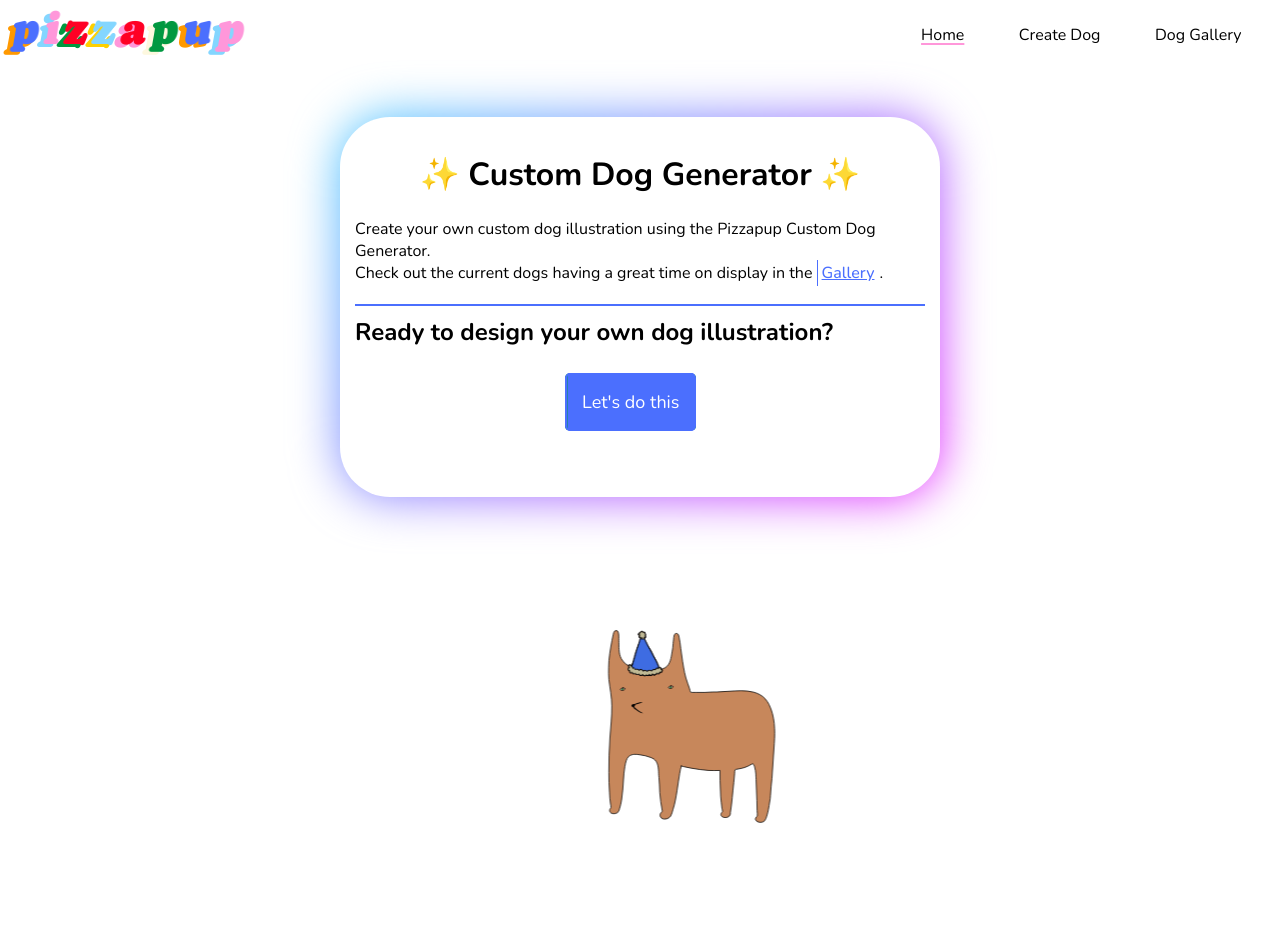
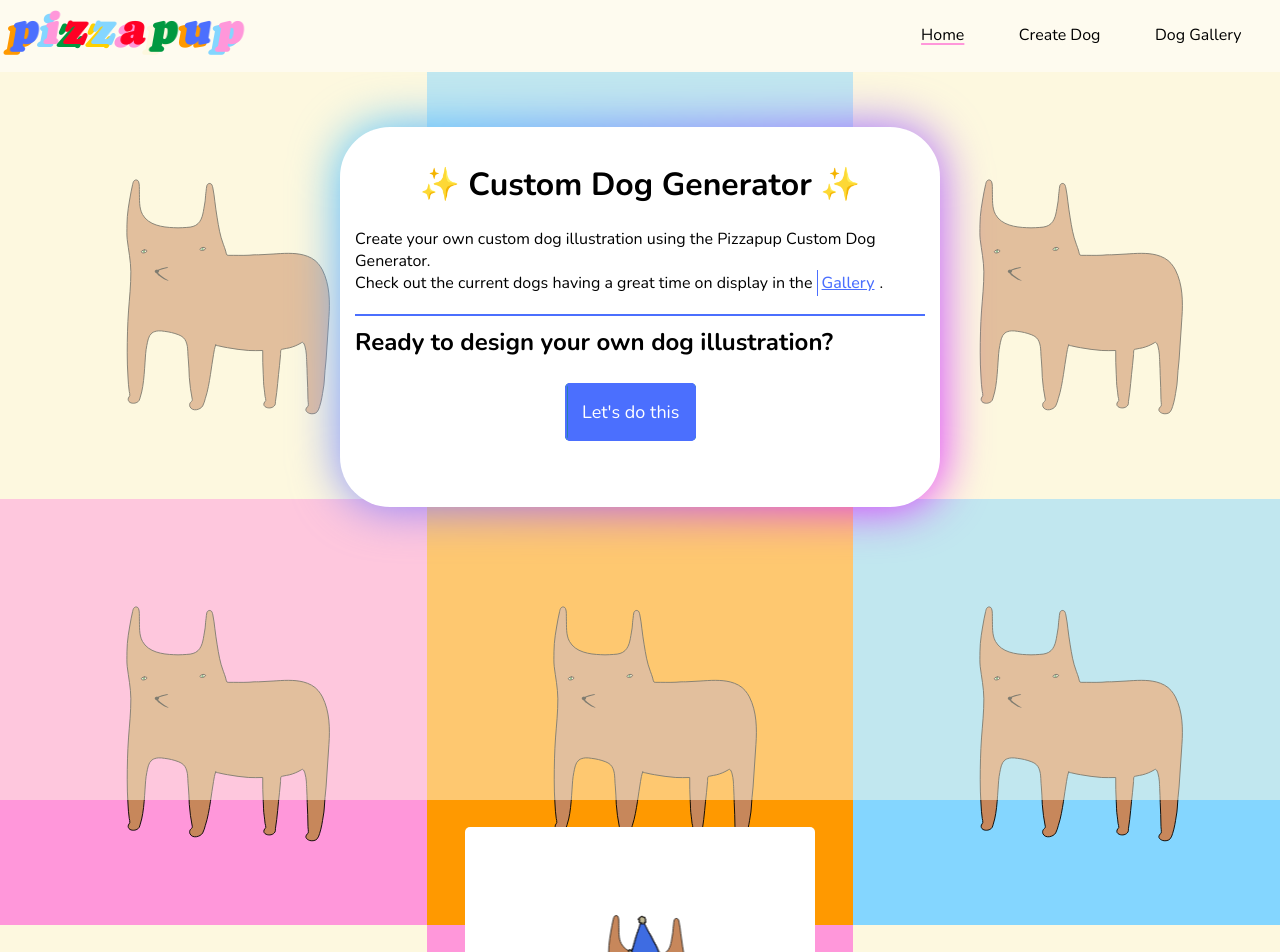
Before and after one commit to pizzapup/custom-dog-generator, a React (Create React App) app: page /home in a window 1280 px wide. Shown: the top 952 px of the page. Built offline with nearby package versions, Linux system fonts and the light colour scheme.

Commit message:
added hero collage back

```diff
--- a/src/components/Hero/Hero.js
+++ b/src/components/Hero/Hero.js
@@ -2,10 +2,23 @@ import {Link} from "react-router-dom";
 import Sparkles from "../Sparkles/Sparkles";
 import DogPreview from "../DogForm/DogPreview/DogPreview";
 import {Slideshow} from "../Slideshow/Slideshow";
+// import "./Hero.css";
+
 export default function Hero() {
   return (
     <>
       <div className="hero">
+        <div className="hero-prev">
+          <DogPreview />
+          <DogPreview />
+          <DogPreview />
+          <DogPreview />
+          <DogPreview />
+          <DogPreview />
+          <DogPreview />
+          <DogPreview />
+          <DogPreview />
+        </div>
         <div className="hero-inner">
           <h1>&#10024; Custom Dog Generator &#10024;</h1>
 
--- a/src/components/Hero/_Hero.scss
+++ b/src/components/Hero/_Hero.scss
@@ -80,3 +80,53 @@ h2 {
     background-color: transparent;
   }
 }
+//
+.hero {
+  margin: 10px auto;
+  /* width: 100vw; */
+  height: 90vh;
+  background-image: url
+    "https://github.com/pizzapup/custom-dog-generator/blob/23ebd1cc17e823f65e490b970e87c3b3476a60fa/tiny-dog.JPG";
+  background-size: cover;
+  background-repeat: no-repeat;
+  background-position: center;
+  display: flex;
+  align-items: flex-start;
+  justify-content: center;
+}
+.hero-prev {
+  height: 100vh;
+  width: 100vw;
+  position: fixed;
+  z-index: -10;
+  display: grid;
+  grid-template-columns: 1fr 1fr 1fr;
+  grid-template-rows: 1fr 1fr 1fr;
+}
+.hero-prev .dog-preview:nth-child(1n) {
+  background-color: var(--colors-offwhite);
+}
+.hero-prev .dog-preview:nth-child(2n) {
+  background-color: var(--colors-lightblue);
+}
+
+.hero-prev .dog-preview:nth-child(4n) {
+  background-color: var(--colors-pink);
+}
+.hero-prev .dog-preview:nth-child(5n) {
+  background-color: var(--colors-orange);
+}
+.hero-prev::after {
+  content: "";
+  position: fixed;
+  background-color: var(--colors-offwhite);
+  top: 0;
+  bottom: 0;
+  left: 0;
+  right: 0;
+  opacity: 0.5;
+}
+.hero-section {
+  background-color: var(--colors-white);
+  min-height: 30vh;
+}
--- a/src/components/Slideshow/_Slideshow.scss
+++ b/src/components/Slideshow/_Slideshow.scss
@@ -2,6 +2,8 @@
   margin: 0 auto;
   overflow: hidden;
   max-width: 500px;
+  background-color: rgba(255, 255, 255, 1);
+  border-radius: 5px;
 }
 
 .slideshowSlider {
```
